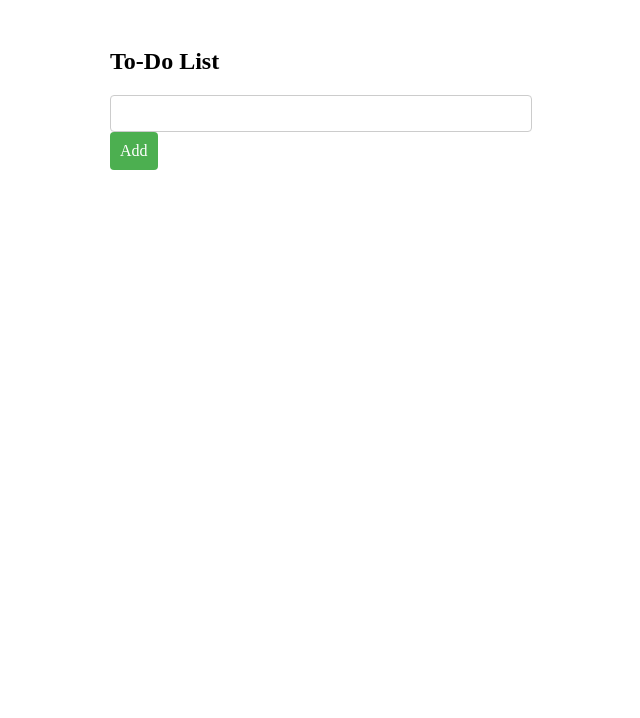
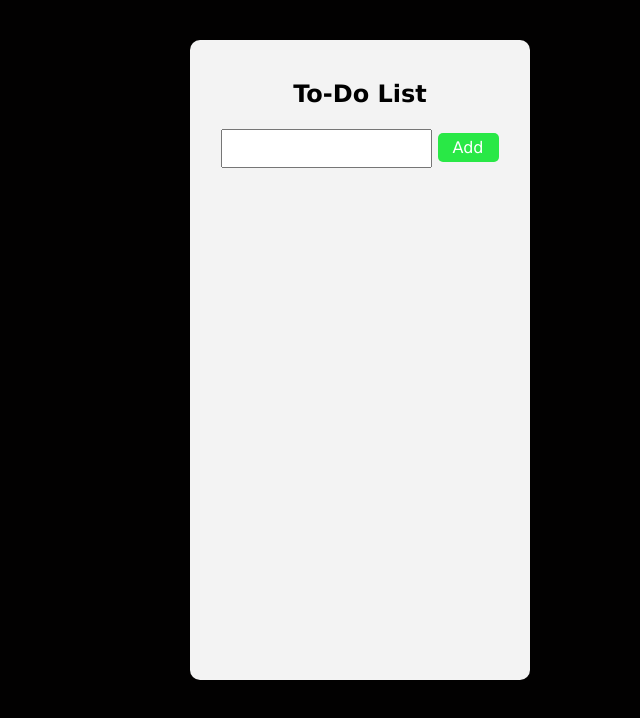
Before and after one commit to JeffClark1717/to-do-list-app, a plain HTML site: page index.html in a window 1280 px wide. Shown: the whole page, without its empty margins (280-920 px from the left). Drawn offline with nearby package versions, Linux system fonts and the light colour scheme.

Commit message:
Update style.css

```diff
--- a/style.css
+++ b/style.css
@@ -1,44 +1,57 @@
-.container {
-    max-width: 500px;
-    margin: 0 auto;
-    padding: 20px;
+*{
+    text-align: center;
 }
 
-  input[type="text"] {
-    width: 80%;
-    padding: 10px;
-    border: 1px solid #ccc;
-    border-radius: 4px;
+body {
+font-family: Verdana, Geneva, Tahoma, sans-serif;
+background: #020101;
 }
 
-  #button {
+.container{
+padding: 20px;
+width: 300px;
+height: 600px;
+margin: 0 auto;
+margin-top: 40px;
+background: rgb(243, 243, 243);
+border-radius: 10px;}
+
+form {
     display: inline-block;
-    padding: 10px;
-    background-color: #4CAF50;
-    color: #fff;
-    border: none;
-    border-radius: 4px;
-    cursor: pointer;
 }
 
-  #list {
-    margin-top: 20px;
-    padding-left: 0;
-    list-style: none;
+input{
+padding: 10px 20px 10px 10px;
 }
 
-  li {
-    padding: 10px;
-    margin-bottom: 10px;
-    background-color: #f2f2f2;
-    border-radius: 4px;
+#button{
+display: inline-block;
+background-color:#29e846;
+color:#ffffff;
+border-radius: 5px;
+margin-top:5px;
+padding: 5px 15px;
 }
 
-  .strike {
-    text-decoration: line-through;
-    color: #ccc;
+#button:hover{
+cursor: pointer;
+opacity: .7;}
+
+li:hover{
+  cursor: grab;
  }
 
 .delete {
 	display: none;
 }
+
+li > crossOutButton {
+    color: red;
+    float: right;
+	font-weight: 800;
+    border-color: #000;
+}
+
+ol li {
+    padding: 5px
+}
```
Lines whose indentation alone changed are shown as unchanged.
